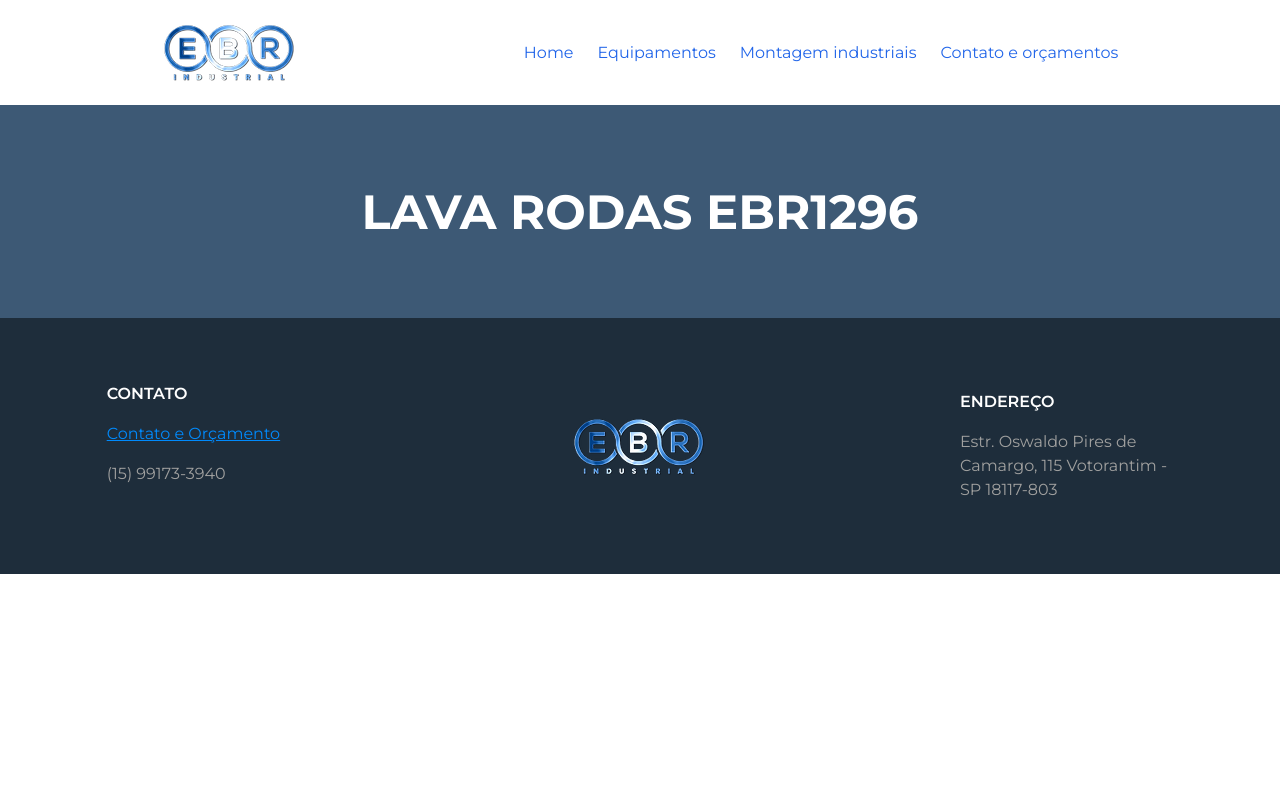
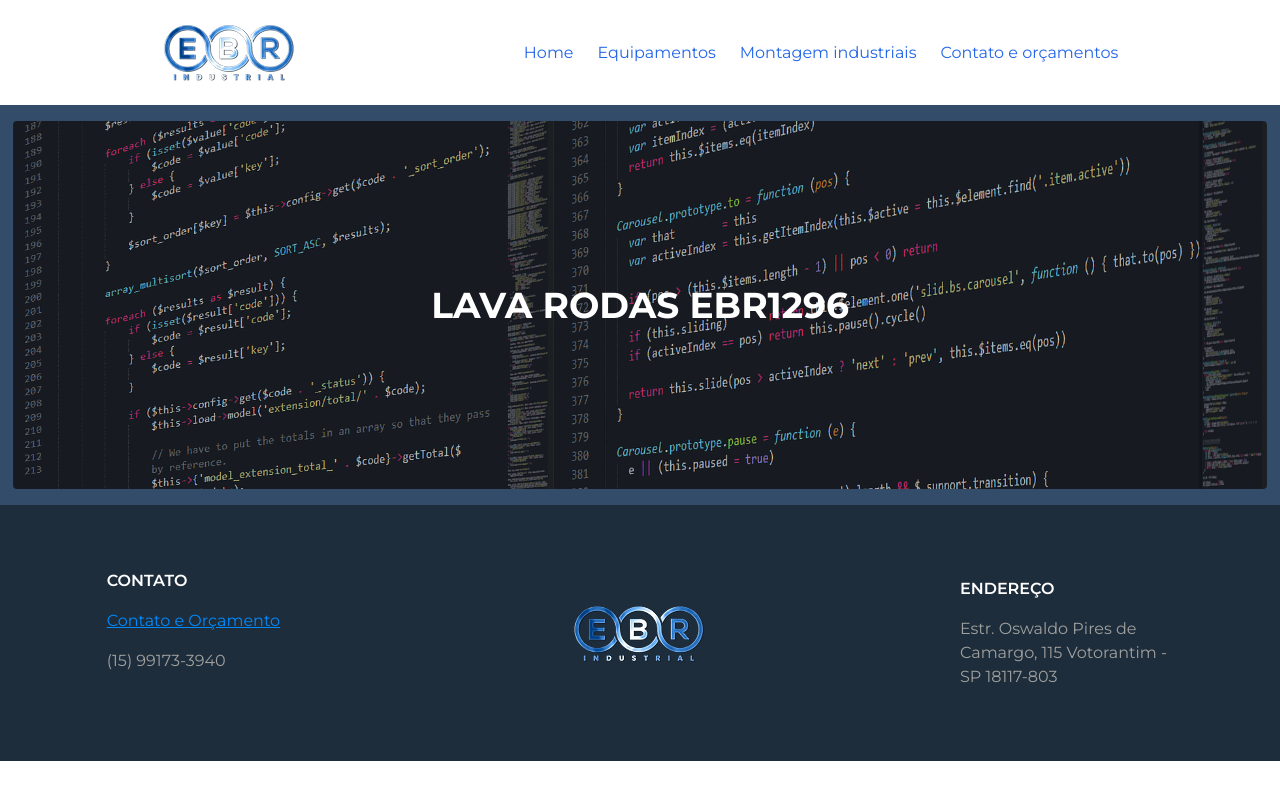
Before and after one commit to brthema072/nextjs-ebrindustrial, a Next.js app: page /wheel-wash in a window 1280 px wide. Built offline with nearby package versions, Linux system fonts and the light colour scheme.

Commit message:
Feat: Header wheel wash page

```diff
--- a/app/wheel-wash/page.tsx
+++ b/app/wheel-wash/page.tsx
@@ -1,8 +1,13 @@
 const WheelWash = () => {
   return (
     <>
-      <div className="flex flex-row items-center justify-center w-full h-[318px] pt-[105px] bg-[#3d5975]">
-        <h1 className="text-5xl font-bold text-white text-center">LAVA RODAS EBR1296</h1>
+      <div className="pt-[105px] bg-[#F7F7F7]">
+        <div className="flex flex-row items-center justify-center relative w-full h-[400px] bg-[#3d5975]">
+          <div className="absolute inset-0 m-auto bg-[url('/images/bg-home.png')] bg-cover bg-center w-[98%] my-4 rounded-sm"></div>
+          <div className="absolute inset-0 bg-[rgb(5,27,55)] opacity-20"></div>
+
+          <h1 className="relative text-4xl font-bold text-white text-center">LAVA RODAS EBR1296</h1>
+        </div>
       </div>
     </>
   )
```
